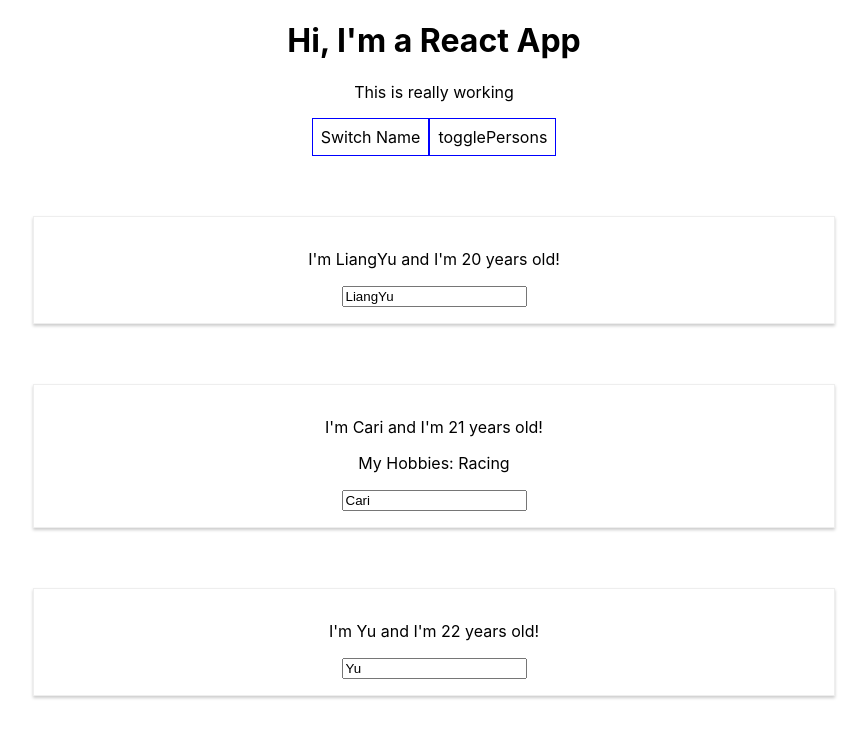
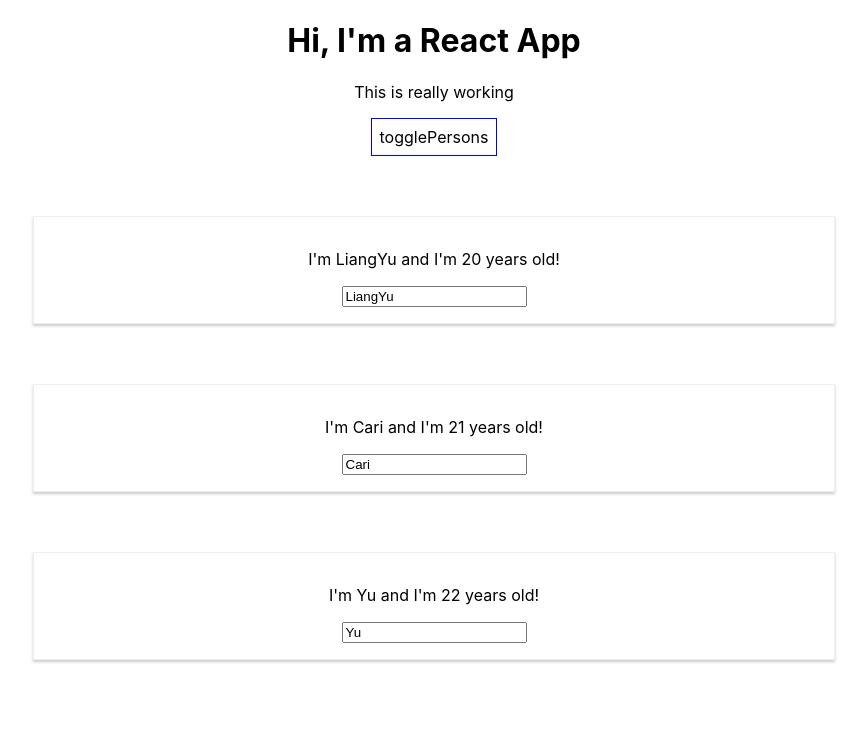
Before and after one commit to Mayvis/react-practice, a React (Create React App) app: page / in a window 1280 px wide. Both pictures are taken after a click on the button "togglePersons". Shown: the top 738 px of the page, without its empty margins (206-1073 px from the left). Built offline with nearby package versions, Linux system fonts and the light colour scheme.

Commit message:
Add deleate handler to delete the persons
Add key to the state and using spread operator to clone the persons

```diff
--- a/src/App.js
+++ b/src/App.js
@@ -6,26 +6,12 @@
   // state can only be accessed in class-based component
   state = {
     persons: [
-      { name: 'LiangYu', age: 20 },
-      { name: 'Cari', age: 21 },
-      { name: 'Yu', age: 22 }
+      { id: 1, name: 'LiangYu', age: 20 },
+      { id: 2, name: 'Cari', age: 21 },
+      { id: 3, name: 'Yu', age: 22 }
     ],
     otherState: 'Hello, beautiful LiangYu',
     showPersons: false
-  };
-
-  // method to handle onClick event
-  // Don't do this.state.persons[0].name = 'LiangYu'
-  switchNameHandler = (newName) => {
-    console.log('switchName');
-
-    this.setState({
-      persons: [
-        { name: newName, age: 20 },
-        { name: 'Cari', age: 21 },
-        { name: 'Yu', age: 22 }
-      ]
-    });
   };
 
   nameChangedHandler = (event) => {
@@ -38,6 +24,14 @@
         { name: 'Yu', age: 22 }
       ]
     });
+  };
+
+  deletePersonHandler = (personIndex) => {
+    // const persons = this.state.persons;
+    // Using the spread operator is better then using the original data, because it just clone the state
+    const persons = [...this.state.persons];
+    persons.splice(personIndex, 1);
+    this.setState({ persons: persons });
   };
 
   togglePersonsHandler = () => {
@@ -59,18 +53,15 @@
     if (this.state.showPersons) {
       persons = (
         <div>
-          <Person
-            name={this.state.persons[0].name}
-            age={this.state.persons[0].age}/>
-          <Person
-            name={this.state.persons[1].name}
-            age={this.state.persons[1].age}
-            click={this.switchNameHandler.bind(this, 'Yu')}
-            changed={this.nameChangedHandler}
-          >My Hobbies: Racing</Person>
-          <Person
-            name={this.state.persons[2].name}
-            age={this.state.persons[2].age}/>
+          {this.state.persons.map((person, index) => {
+            return (
+              <Person
+                click={() => this.deletePersonHandler(index)}
+                name={person.name}
+                age={person.age}
+                key={person.id}
+              />);
+          })}
         </div>
       );
     }
@@ -79,10 +70,6 @@
       <div className="App">
         <h1>Hi, I'm a React App</h1>
         <p>This is really working</p>
-        <button
-          style={style}
-          onClick={() => this.switchNameHandler('Liang')}
-        >Switch Name</button>
         <button
           style={style}
           onClick={this.togglePersonsHandler}
--- a/src/Person/Person.js
+++ b/src/Person/Person.js
@@ -6,7 +6,7 @@
     <div className="Person">
       <p onClick={props.click}>I'm {props.name} and I'm {props.age} years old!</p>
       <p>{props.children}</p>
-      <input type="text" onChange={props.changed} value={props.name}/>
+      <input type="text" value={props.name} readOnly/>
     </div>
   );
 };
```
